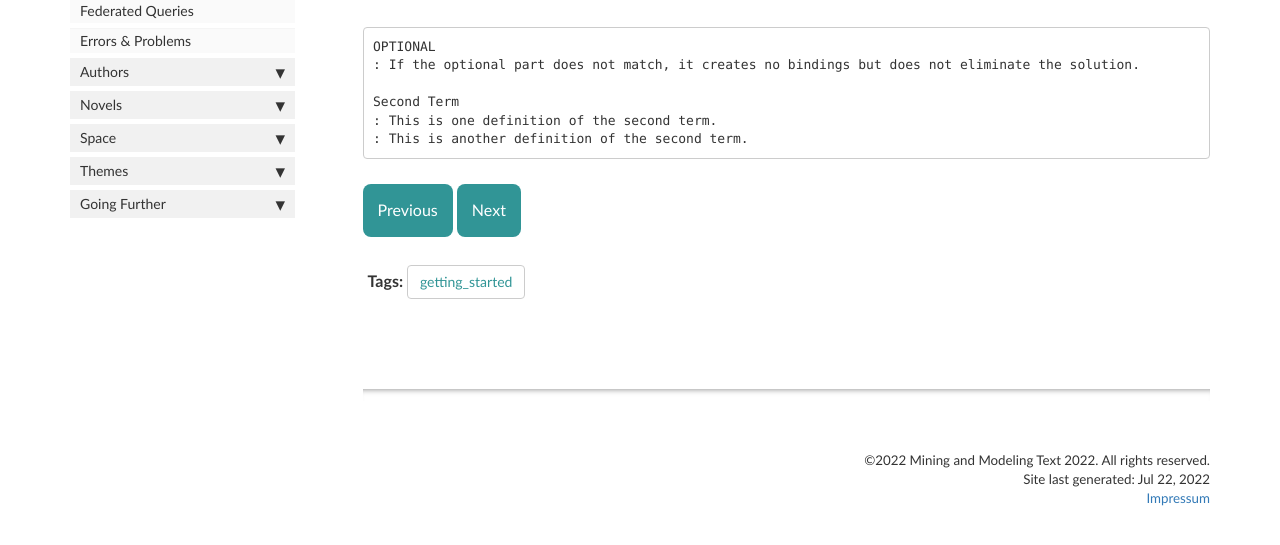
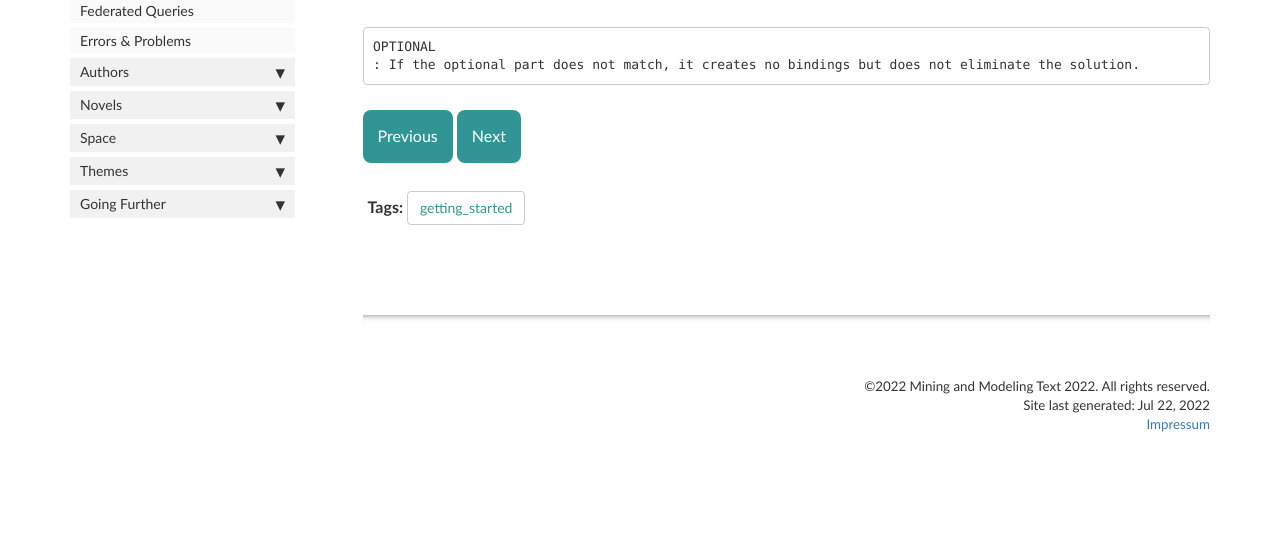
Before and after one commit to MiMoText/MiMoTextBase_Tutorial, a Jekyll site: the page built from pages/tutorial/optional.md, in a window 1280 px wide and 900 px high, scrolled down 548 px, cut to the strip 332-877 px from the top of the window. Built offline with Jekyll 4.4.1, drawn with Linux system fonts in a browser that asks for light colours; comment, search, counter and statistics services are not loaded; our own code applies the rules of GitHub Pages for plain Markdown files; after the commit the page ends 1374 px from its top, so only the background shows below that.

Commit message:
term definitions

````diff
--- a/pages/tutorial/optional.md
+++ b/pages/tutorial/optional.md
@@ -21,10 +21,6 @@ Example: Get all novels written by François-Thomas-Marie de Baculard d’ARNAUD
 ```
 OPTIONAL
 : If the optional part does not match, it creates no bindings but does not eliminate the solution.
-
-Second Term
-: This is one definition of the second term.
-: This is another definition of the second term.
 ```
 
 [Previous](./limit.html){: .btn-primary} [Next](./bind.html){: .btn-primary}
````
Also changed, not shown: pages/tutorial/select.md (+3 -6 lines).
